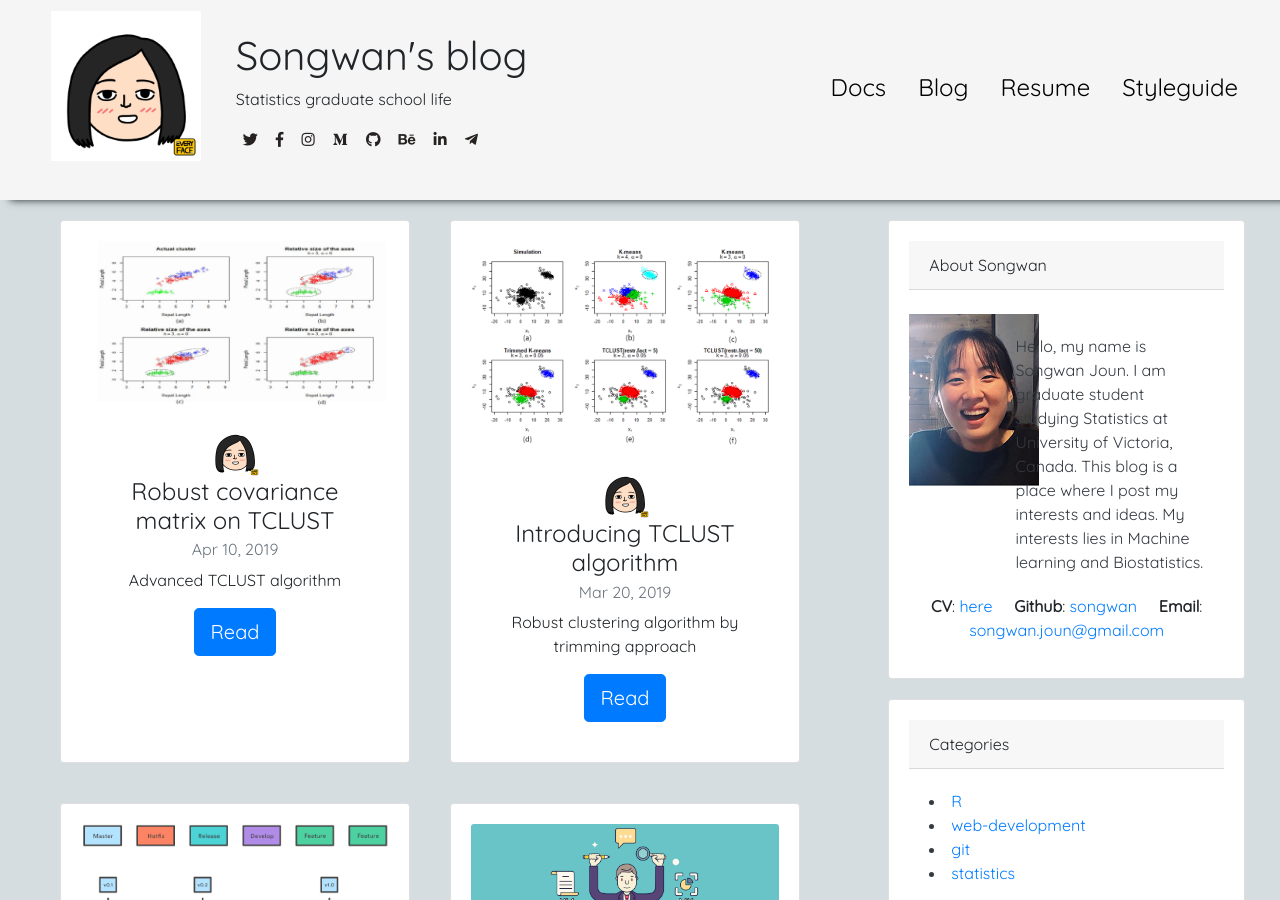
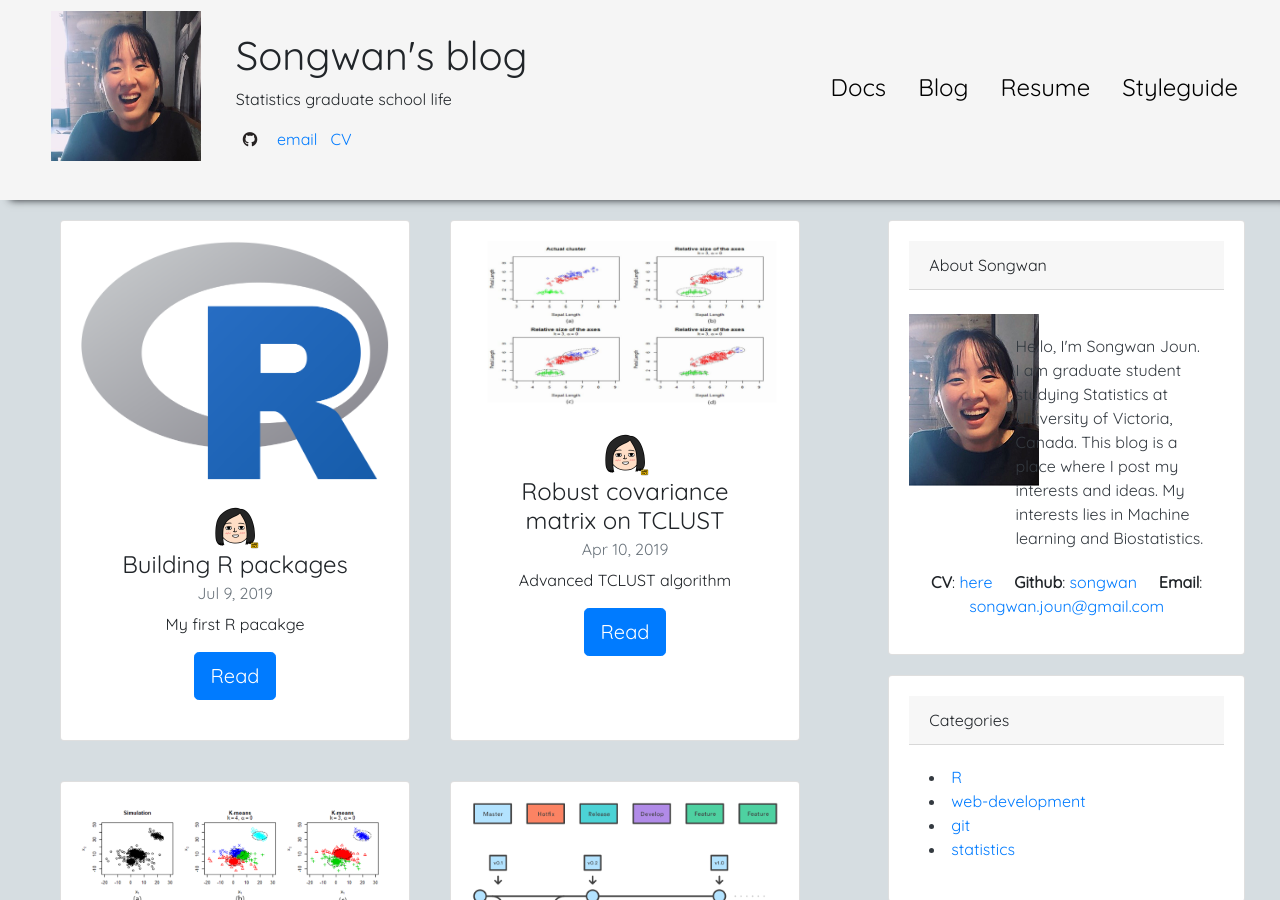
Before and after one commit to songwan/https-songwan.github.io-, a Jekyll site: the page built from index.md, in a window 1280 px wide and 900 px high. Built offline with Jekyll 4.4.1, drawn with Linux system fonts in a browser that asks for light colours; nearby versions of some CDN libraries; a script that is not in the unit is left out.

Commit message:
new post

```diff
--- a/_config.yml
+++ b/_config.yml
@@ -8,7 +8,7 @@ url: "" # the base hostname & protocol for your site, e.g. http://example.com
 author_logo: profile.png
 disqus_shortname: songwan  #for comments using disqus
 author: Songwan
-author_bio: Hello, my name is Songwan Joun. I am graduate student studying Statistics at University of Victoria, Canada. This blog is a place where I post my interests and ideas. My interests lies in Machine learning and Biostatistics.
+author_bio: Hello, I'm Songwan Joun. I am graduate student studying Statistics at University of Victoria, Canada. This blog is a place where I post my interests and ideas. My interests lies in Machine learning and Biostatistics.
 author_email: <a href="mailto:songwan.joun@gmail.com"> songwan.joun@gmail.com </a>
 author_location: <a href="https://www.uvic.ca/science/math-statistics" target="_blank"> University of Victoria</a>
 author_website_url: <a href="https://github.com/songwan" target="_blank"> https://github.com/songwan </a>
--- a/_includes/header.html
+++ b/_includes/header.html
@@ -4,37 +4,18 @@
         <div class="row">
             <div class="col-md-2 center">
                 <a href="/">
-                    <img src="/assets/img/{{ site.author_logo }}" class="profile-img">
+                    <img src="/assets/img/profile2.png" class="profile-img">
                 </a>
             </div>
             <div class="col-md-4">
                 <h1 class="profile-name"> {{ site.title }}</h1>
                 <p class="profile-bio"> {{ site.subtitle }}</p>
                 <p class="profile-links">
-                    <a class="social-link" href="http://twitter.com/{{ site.twitter_username }}">
-                        <i class="fab fa-twitter"></i>
-                    </a>
-                    <a class="social-link" href="http://facebook.com/{{ site.facebook_username }}">
-                        <i class="fab fa-facebook-f"></i>
-                    </a>
-                    <a class="social-link" href="http://instagram.com/{{ site.instagram_username }}">
-                        <i class="fab fa-instagram"></i>
-                    </a>
-                    <a class="social-link" href="http://medium.com/@{{ site.medium_username }}">
-                        <i class="fab fa-medium-m"></i>
-                    </a>
-                    <a class="social-link" href="http://github.com/{{ site.github_username }}">
+                    <a class="social-link" href="http://github.com/{{ site.github_username }}" target="_blank">
                         <i class="fab fa-github"></i>
-                    </a>
-                    <a class="social-link" href="http://behance.net/{{ site.behance_username }}">
-                        <i class="fab fa-behance"></i>
-                    </a>
-                    <a class="social-link" href="http://linkedin.com/in/{{ site.linkedin_username }}">
-                        <i class="fab fa-linkedin-in"></i>
-                    </a>
-                    <a class="social-link" href="http://t.me/{{ site.telegram_username }}">
-                        <i class="fab fa-telegram-plane"></i>
-                    </a>
+                    </a>&nbsp;
+                    <a href="mailto:songwan.joun@gmail.com"> email </a>&nbsp;
+                    <a href="https://drive.google.com/open?id=1jN82IO4Cl_8iXGNCr-8gyAUIVj1H4rn4" target="_blank"> CV </a>
                 </p>
 
             </div>
--- a/_layouts/blog.html
+++ b/_layouts/blog.html
@@ -34,7 +34,7 @@ layout: default
               <br />
               <div class="row">
                   <div class="col-md-3">
-                      <img src="/assets/img/profile3.png" width="130px" align="center" />
+                      <img src="/assets/img/profile3.png" align="center" />
                   </div>
                   <div class="col-md-9">
 
--- a/_layouts/home.html
+++ b/_layouts/home.html
@@ -137,7 +137,7 @@ layout: default
                 <div class="col-md-10">
                     <h4 class="experience-title"> Intern researcher</h4>
                     <h6 class="experience-info"> Research Korea (Dec 2016 - Feb 2017)</h6>
-                    <p class="experience-desc"> Trained basic and intermediate R programming to university students </p>
+                    <p class="experience-desc"> Examined tables, plots, and context in survey reports and adjusted errors </p>
 
                 </div>
             </div>
```
Also changed, not shown: _posts/2019-03-20-TCLUST-algorithm.md (+11 -7 lines), _posts/2019-07-09-Builing-R-packages.md (added, +11 -0 lines), _layouts/post.html (line endings or trailing spaces), assets/img/favicon2.ico (renamed from assets/img/favicon.ico), assets/img/icon.ico (added), assets/img/posts/R.png (added).
